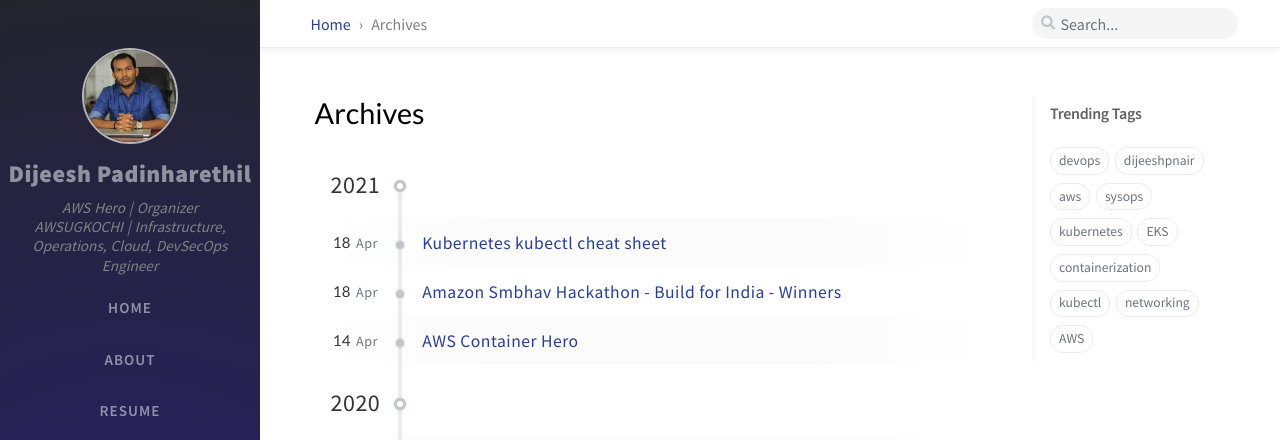
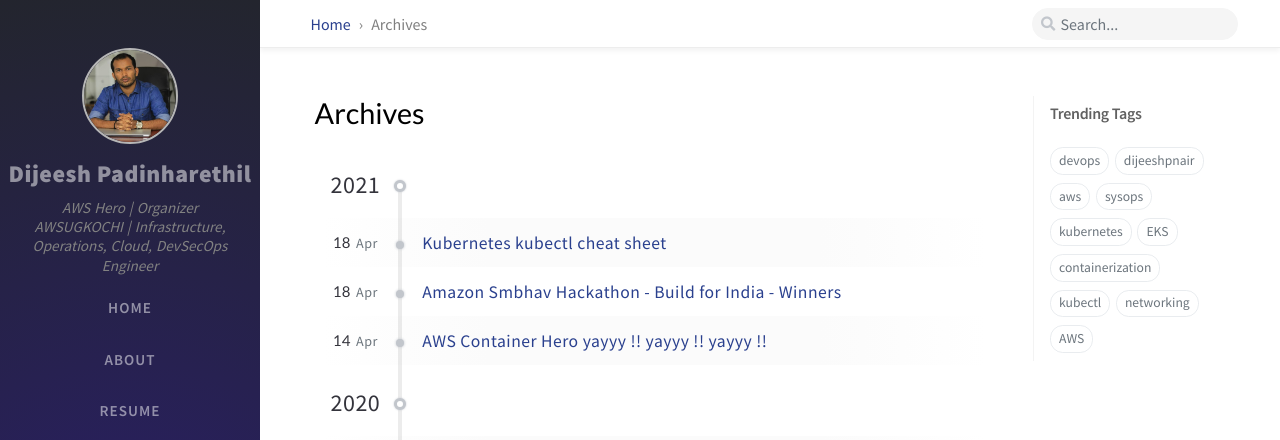
Before and after one commit to dijeesh/dijeesh.github.io, a Jekyll site: the page built from _tabs/archives.md, in a window 1280 px wide and 1285 px high. Shown: the top 440 px of the window. Built offline with Jekyll 4.4.1, drawn with Linux system fonts in a browser that asks for light colours; nearby versions of some CDN libraries; comment, search, counter and statistics services are not loaded.

Commit message:
yayyy !!

```diff
--- a/_posts/2021-03-12-aws-container-hero.md
+++ b/_posts/2021-03-12-aws-container-hero.md
@@ -1,6 +1,6 @@
 ---
 layout: post
-title: AWS Container Hero
+title: AWS Container Hero yayyy !! yayyy !! yayyy !!
 author: Dijeesh Padinharethil
 date: 2021-04-14 11:00:00 +0800
 categories: [Kubernetes]
```
